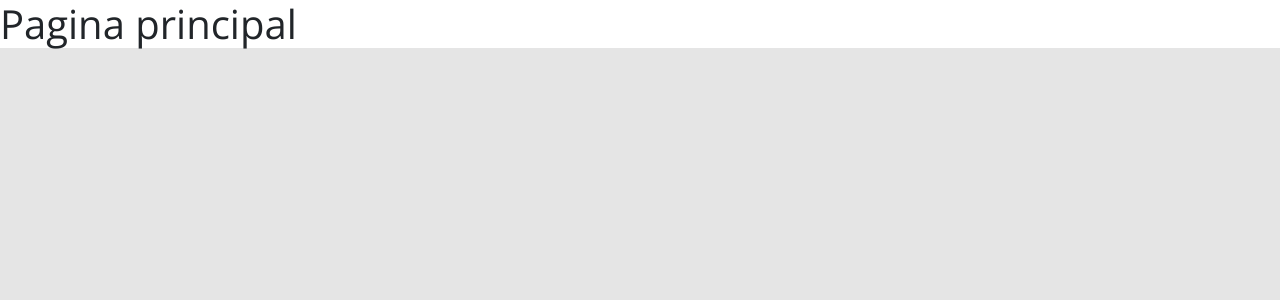
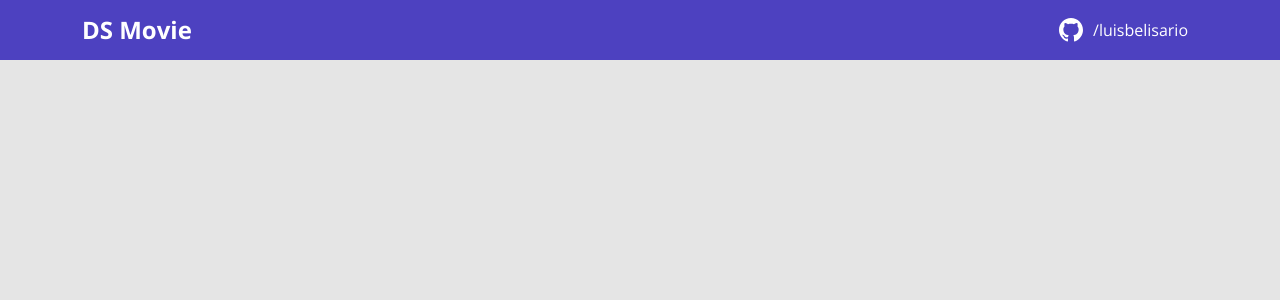
Before and after one commit to luisbelisario/dsmovie, a React (Create React App) app in the folder frontend/: page / in a window 1280 px wide. Shown: the top 300 px of the page. Built offline with nearby package versions, Linux system fonts and the light colour scheme.

Commit message:
Finalizado header da aplicacao

```diff
--- a/frontend/src/App.tsx
+++ b/frontend/src/App.tsx
@@ -1,8 +1,9 @@
+import Navbar from "./components/Navbar";
+
+
 function App() {
   return (
-    <h1>
-      Pagina principal
-    </h1>
+    <Navbar />
   );
 }
 
--- /dev/null
+++ b/frontend/src/components/Navbar/index.tsx
@@ -0,0 +1,22 @@
+import {ReactComponent as GitHubIcon } from 'assets/img/github.svg';
+import './navbar.css'
+
+function Navbar() {
+    return(
+        <header>
+        <nav className="container">
+          <div className="dsmovie-nav-content">
+            <h1>DS Movie</h1>
+            <a href="https://github.com/luisbelisario" target='_blank' className='dsmovie-link-container'>
+              <div className='dsmovie-contact-container'>
+                <GitHubIcon />
+                <p className='ds-movie-contact-link'>/luisbelisario</p>
+              </div>
+            </a>
+          </div>
+        </nav>
+      </header>
+    )
+}
+
+export default Navbar;
--- /dev/null
+++ b/frontend/src/components/Navbar/navbar.css
@@ -0,0 +1,40 @@
+header {
+    background-color: var(--color-primary);
+    height: 60px;
+    display: flex;
+    align-items: center;
+}
+
+.dsmovie-nav-content {
+    display: flex;
+    align-items: center;
+    justify-content: space-between;
+    color: #FFF;
+}
+
+.dsmovie-nav-content h1 {
+    margin: 0;
+    font-weight: 700;
+    font-size: 24px;
+}
+
+.dsmovie-link-container {
+    text-decoration: none;
+    color: #FFF;
+}
+
+.dsmovie-link-container:hover {
+    text-decoration: none;
+    cursor: pointer;
+    color: #FFF;
+}
+
+.dsmovie-contact-container {
+    display: flex;
+    align-items: center;
+}
+
+.ds-movie-contact-link {
+    margin: 0 10px;
+    font-size: 16px;
+}
--- a/frontend/src/index.css
+++ b/frontend/src/index.css
@@ -7,6 +7,8 @@
 * {
     box-sizing: border-box;
     font-family: 'Open Sans', sans-serif;
+    margin: 0;
+    padding: 0;
 }
 
 html, body {
--- a/frontend/tsconfig.json
+++ b/frontend/tsconfig.json
@@ -1,5 +1,6 @@
 {
   "compilerOptions": {
+    "baseUrl": "./src",
     "target": "es5",
     "lib": [
       "dom",
```
Also changed, not shown: frontend/src/assets/img/github.svg (added).
